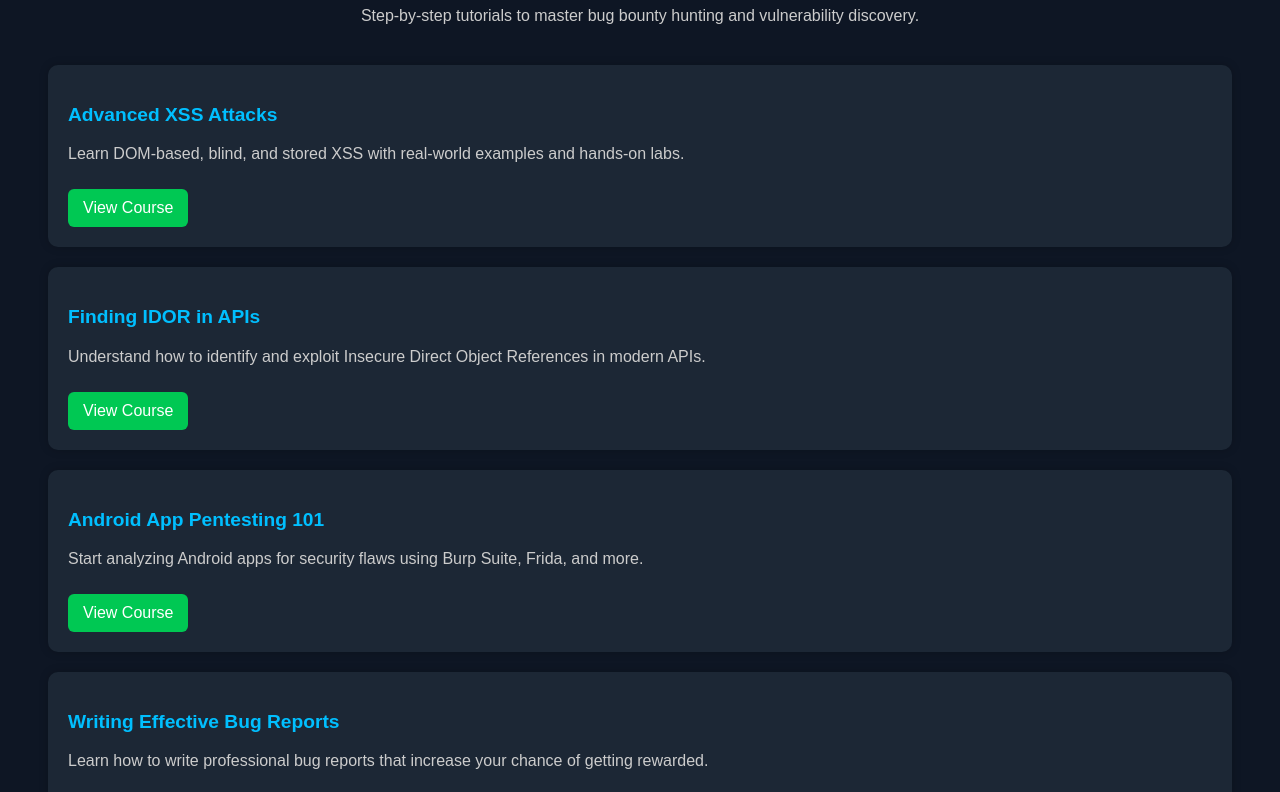
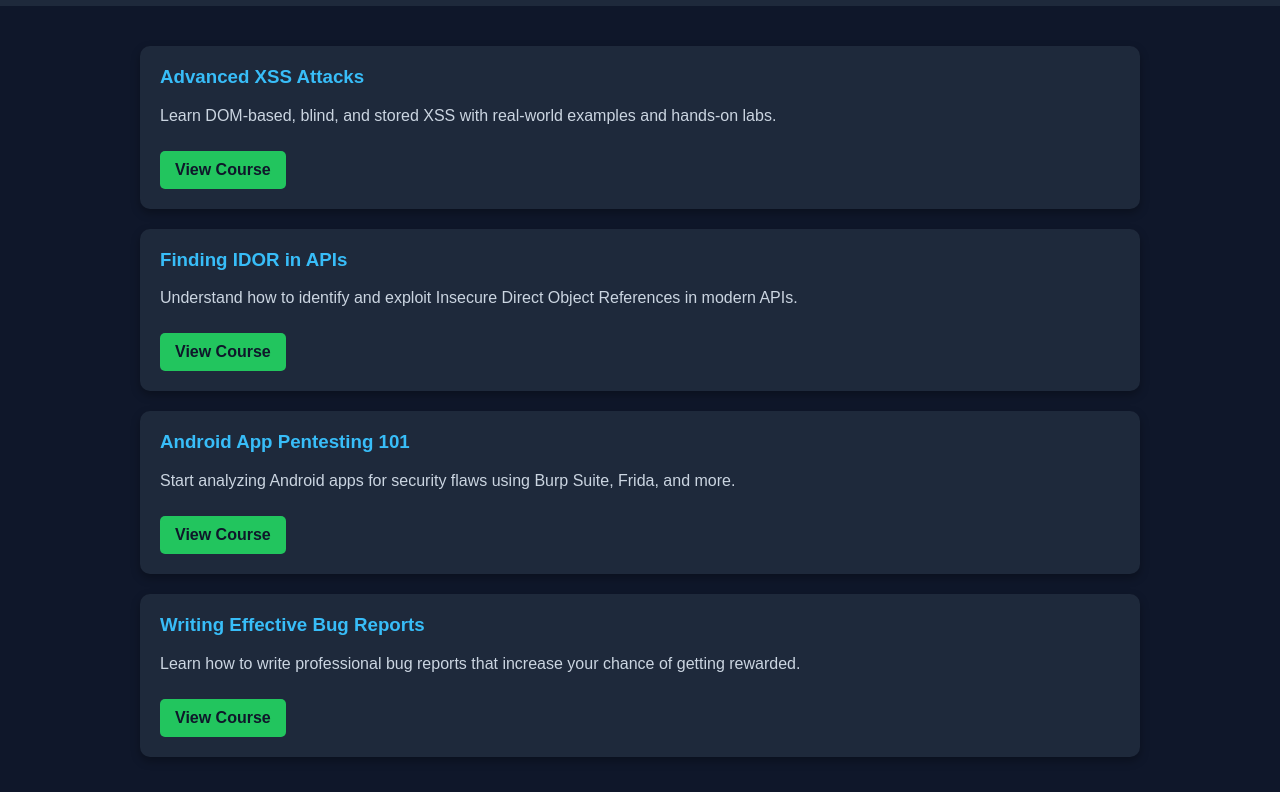
Before and after one commit to ferassabbagh/bugbountypro, a plain HTML site: page courses.html in a window 1280 px wide. Shown: the part 121-913 px from the top of the page. Drawn offline with Linux system fonts and the light colour scheme.

```diff
--- a/courses.html
+++ b/courses.html
@@ -1,80 +1,88 @@
+
 <!DOCTYPE html>
 <html lang="en">
 <head>
+<link rel="stylesheet" href="style.css">
   <meta charset="UTF-8" />
   <meta name="viewport" content="width=device-width, initial-scale=1.0"/>
   <title>Courses - Bug Bounty Pro</title>
   <style>
     body {
-      background-color: #0e1624;
-      color: #fff;
+      background-color: #0f172a;
+      color: #f1f5f9;
       font-family: Arial, sans-serif;
-      padding: 40px;
+      margin: 0;
+      padding: 0;
     }
-    h1 {
+    header {
+      background-color: #1e293b;
+      padding: 20px;
       text-align: center;
-      color: #00ff7f;
     }
-    p.subtitle {
-      text-align: center;
-      color: #ccc;
-      margin-bottom: 40px;
+    header h1 {
+      margin: 0;
+      color: #22c55e;
     }
-    .course-box {
-      background-color: #1c2735;
+    .container {
+      padding: 40px 20px;
+      max-width: 1000px;
+      margin: auto;
+    }
+    .course-card {
+      background-color: #1e293b;
       padding: 20px;
       border-radius: 10px;
       margin-bottom: 20px;
-      box-shadow: 0 0 10px #00000033;
+      box-shadow: 0 4px 10px rgba(0,0,0,0.3);
     }
-    .course-title {
-      font-size: 1.2em;
-      color: #00bfff;
+    .course-card h3 {
+      margin-top: 0;
+      color: #38bdf8;
     }
-    .course-description {
-      color: #ccc;
+    .course-card p {
+      color: #cbd5e1;
     }
-    .course-button {
+    .course-card a {
       display: inline-block;
       margin-top: 10px;
+      color: #0f172a;
+      background-color: #22c55e;
       padding: 10px 15px;
-      background-color: #00c853;
-      color: #fff;
       text-decoration: none;
-      border-radius: 6px;
+      border-radius: 5px;
+      font-weight: bold;
     }
-    .course-button:hover {
-      background-color: #00b347;
+    .course-card a:hover {
+      background-color: #16a34a;
     }
   </style>
 </head>
 <body>
-  <h1>Ethical Hacking Courses</h1>
-  <p class="subtitle">Step-by-step tutorials to master bug bounty hunting and vulnerability discovery.</p>
-
-  <div class="course-box">
-    <h3 class="course-title">Advanced XSS Attacks</h3>
-    <p class="course-description">Learn DOM-based, blind, and stored XSS with real-world examples and hands-on labs.</p>
-    <a href="downloads/xss-lab.html" class="course-button">View Course</a>
+  <header>
+    <h1>Ethical Hacking Courses</h1>
+    <p>Step-by-step tutorials to master bug bounty hunting and vulnerability discovery.</p>
+  </header>
+  <div class="container">
+    <div class="course-card">
+      <h3>Advanced XSS Attacks</h3>
+      <p>Learn DOM-based, blind, and stored XSS with real-world examples and hands-on labs.</p>
+      <a href="#">View Course</a>
+    </div>
+    <div class="course-card">
+      <h3>Finding IDOR in APIs</h3>
+      <p>Understand how to identify and exploit Insecure Direct Object References in modern APIs.</p>
+      <a href="#">View Course</a>
+    </div>
+    <div class="course-card">
+      <h3>Android App Pentesting 101</h3>
+      <p>Start analyzing Android apps for security flaws using Burp Suite, Frida, and more.</p>
+      <a href="#">View Course</a>
+    </div>
+    <div class="course-card">
+      <h3>Writing Effective Bug Reports</h3>
+      <p>Learn how to write professional bug reports that increase your chance of getting rewarded.</p>
+      <a href="#">View Course</a>
+    </div>
   </div>
-
-  <div class="course-box">
-    <h3 class="course-title">Finding IDOR in APIs</h3>
-    <p class="course-description">Understand how to identify and exploit Insecure Direct Object References in modern APIs.</p>
-    <a href="downloads/idor-lab.html" class="course-button">View Course</a>
-  </div>
-
-  <div class="course-box">
-    <h3 class="course-title">Android App Pentesting 101</h3>
-    <p class="course-description">Start analyzing Android apps for security flaws using Burp Suite, Frida, and more.</p>
-    <a href="#" class="course-button">View Course</a>
-  </div>
-
-  <div class="course-box">
-    <h3 class="course-title">Writing Effective Bug Reports</h3>
-    <p class="course-description">Learn how to write professional bug reports that increase your chance of getting rewarded.</p>
-    <a href="#" class="course-button">View Course</a>
-  </div>
-
 </body>
 </html>
```
Also changed, not shown: ask.html (+1 -0 lines), free-scripts.html (+1 -0 lines), tools.html (+1 -0 lines).
